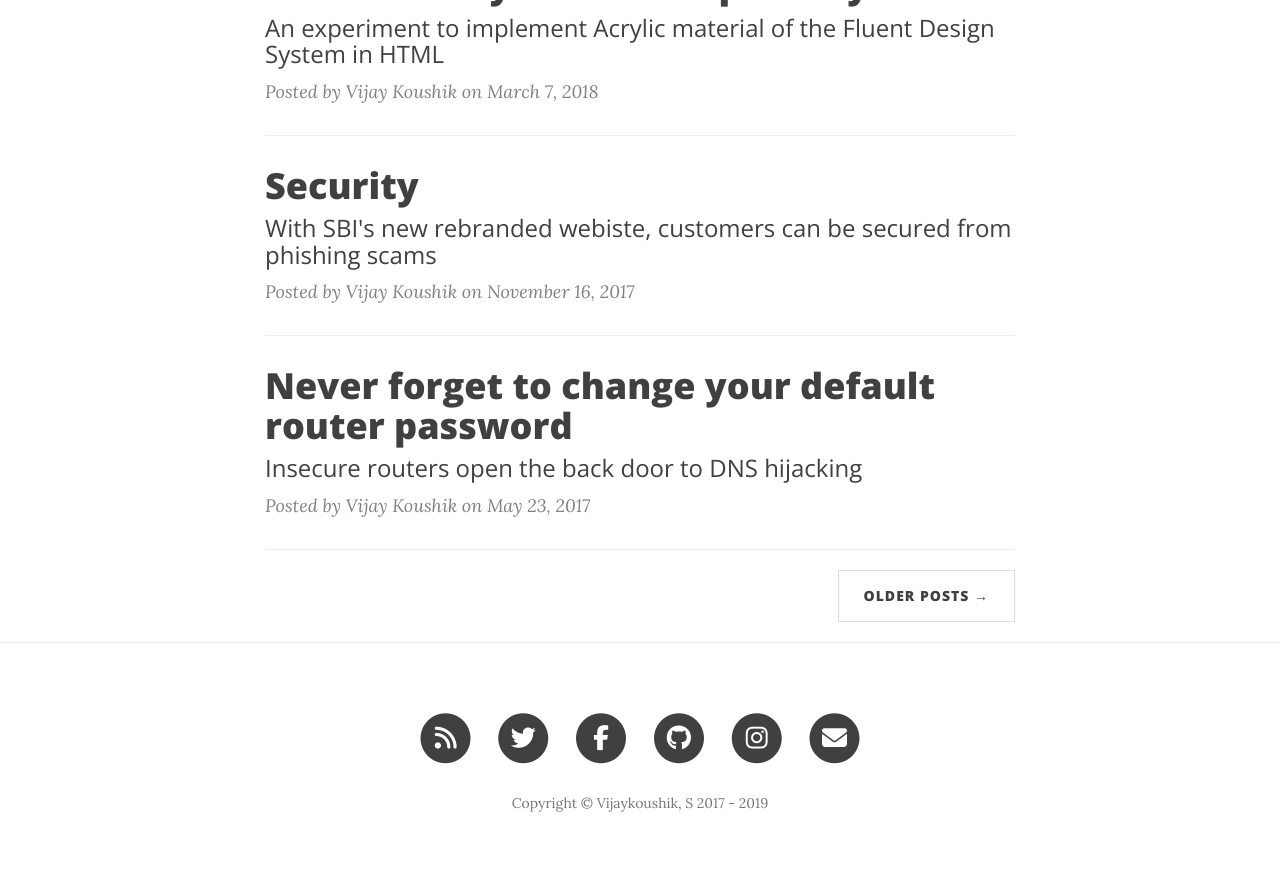
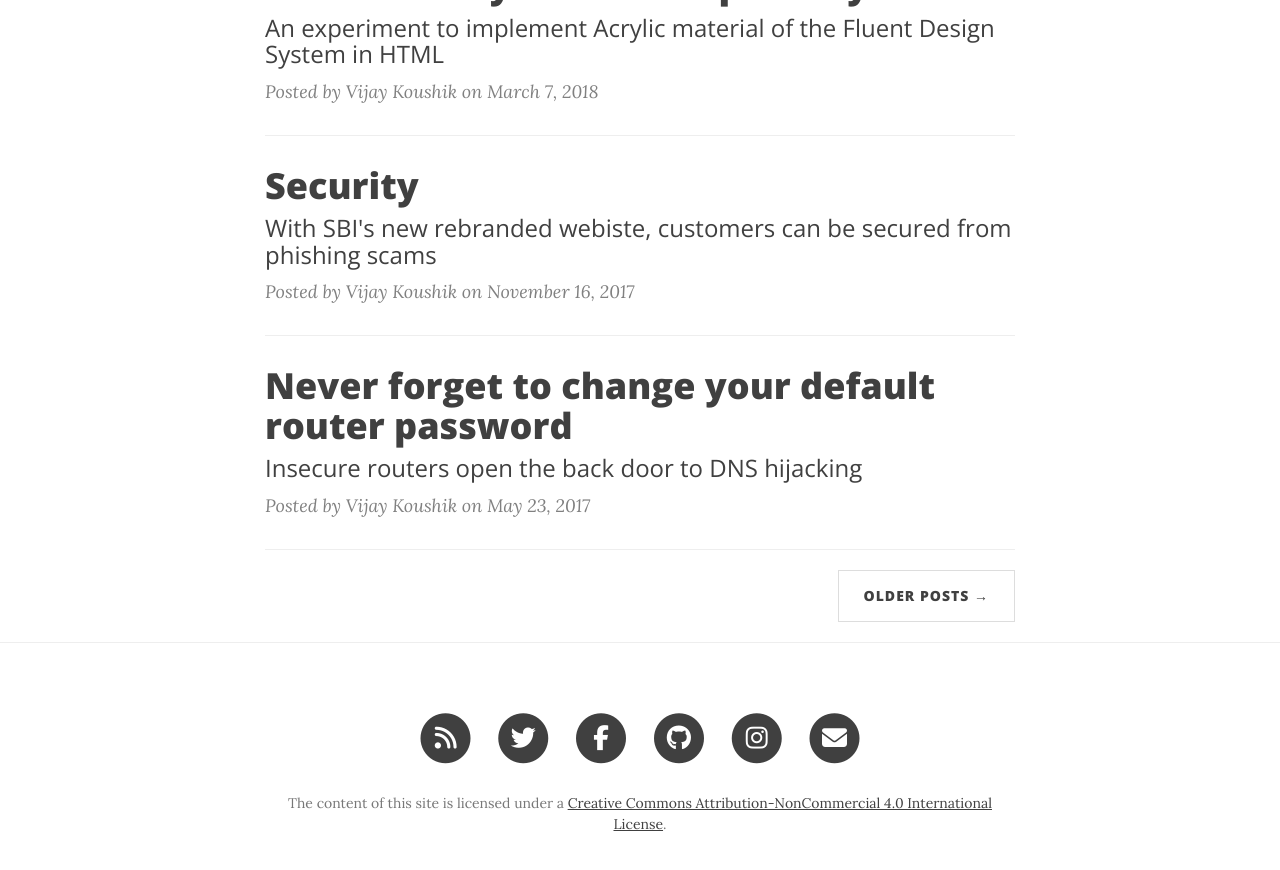
Before and after one commit to svijaykoushik/blog, a Jekyll site: the page built from index.html, in a window 1280 px wide and 900 px high, scrolled down 2089 px. Shown: the top 870 px of the window. Built offline with Jekyll 4.4.1, drawn with Linux system fonts in a browser that asks for light colours; nearby versions of some CDN libraries; the list of posts is cut into pages by our own code; comment, search, counter and statistics services are not loaded.

Commit message:
Fix #11 License information available on footer

```diff
--- a/_config.yml
+++ b/_config.yml
@@ -2,8 +2,6 @@
 title: "Learn from my experience"
 header-img: img/home-bg.jpg
 email: svijaykoushik@hotmail.com
-copyright_name: Vijaykoushik, S
-copyright_start_year: 2017
 description: "My experiences with computers, the problems I faced and the fun I had with them and sometimes the topics that interest me find a place in this blog"
 keywords: "Computers, electronics, personal experiences, technology, blog"
 baseurl: "/blog"
--- a/_includes/footer.html
+++ b/_includes/footer.html
@@ -63,7 +63,9 @@
                     </li>
                     {% endif %}
                 </ul>
-                <p class="copyright text-muted">Copyright &copy; {{ site.copyright_name }} {{ site.copyright_start_year }} - {{ site.time | date: '%Y' }}</p>
+                <p class="copyright text-muted">The content of this site is licensed
+                    under a <a rel="license" href="http://creativecommons.org/licenses/by-nc/4.0/">Creative Commons
+                        Attribution-NonCommercial 4.0 International License</a>.</p>
             </div>
         </div>
     </div>
```
